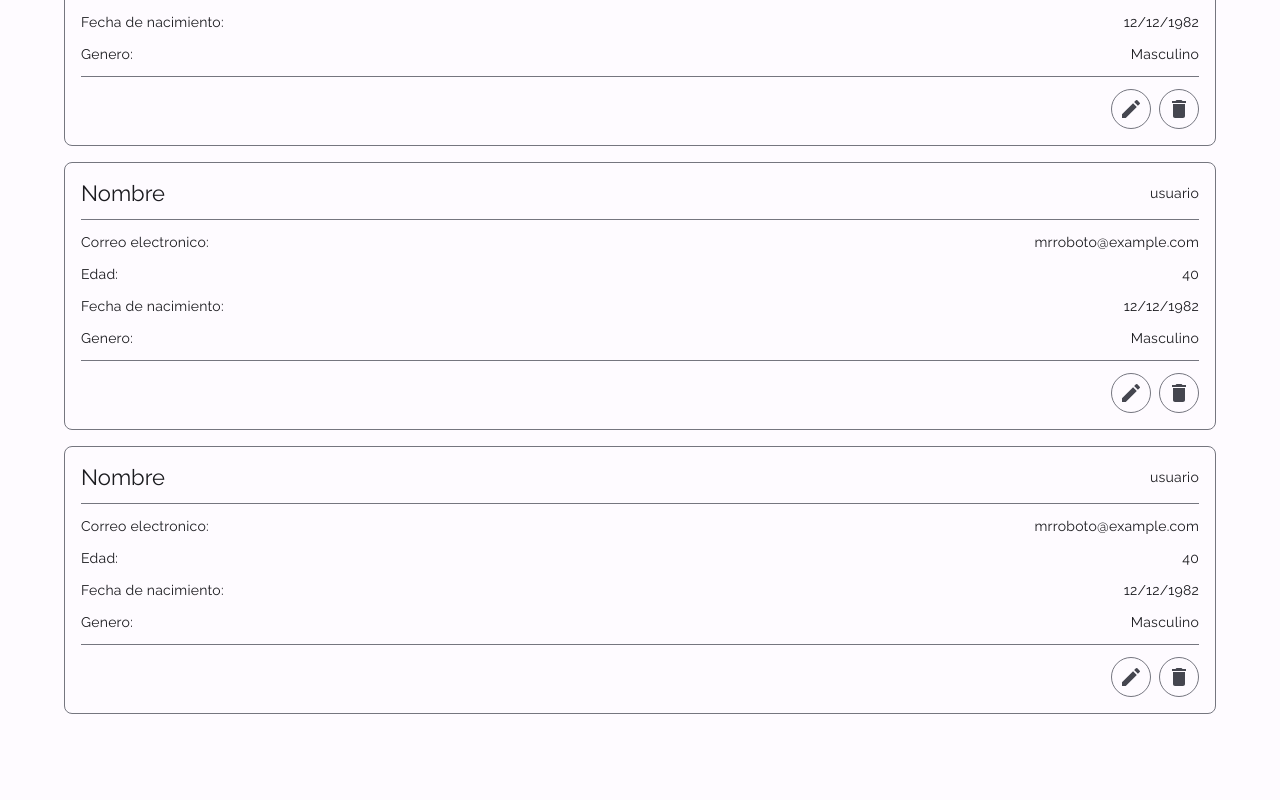
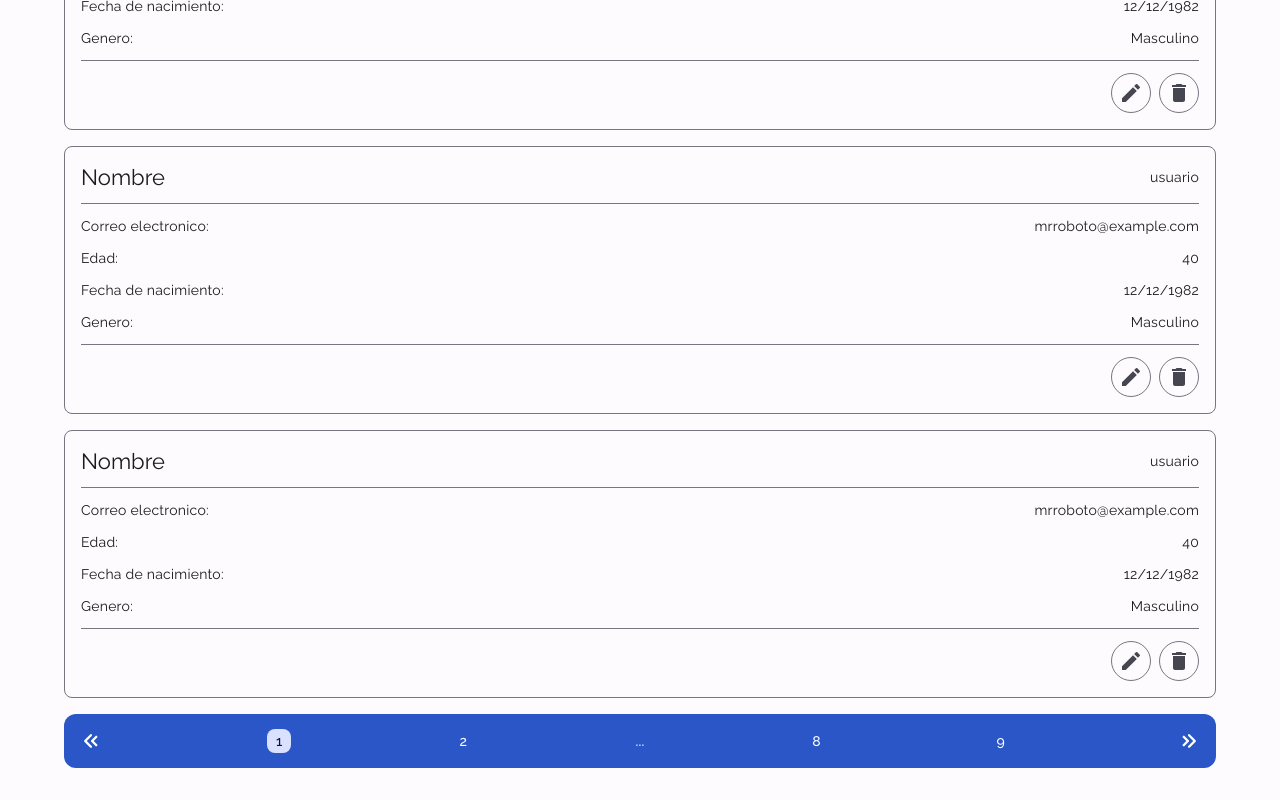
Before and after one commit to Rodrigo1619/Notimed, a Next.js app in the folder notimed-admin-web/: page /users in a window 1280 px wide. Shown: the part 1198-1998 px from the top of the page. Before the commit the page ends 1912 px from the top, so only its background shows below. Built offline with nearby package versions, Linux system fonts and the light colour scheme.

Commit message:
feat: ReactPaginate component added

```diff
--- a/notimed-admin-web/pages/users/index.tsx
+++ b/notimed-admin-web/pages/users/index.tsx
@@ -5,20 +5,30 @@ import SearchInput from '../../src/components/Inputs/SearchInput';
 import UserCard from '../../src/components/Cards/UserCard';
 import { MdPersonAdd } from 'react-icons/md';
 import Head from 'next/head';
+import ReactPaginate from 'react-paginate';
+import Paginate from '../../src/components/svg/Paginate';
+import { useState } from 'react';
 
 const Users: NextPage = () => {
+
+    const items = [1, 2, 3, 4, 5, 6, 7, 8, 9]
+
+    const [pageCount, setPageCount] = useState(items.length)
+
+
+
     return (
         <>
             <Head>
                 <title> Usuarios </title>
             </Head>
-            <div className='w-full h-screen'>
+            <div className='w-full'>
                 <Navbar
                     title='Usuarios'
                     logo={<UserNotimed className='h-[2.25rem] w-[2.25rem]' />}
                     isEnabled={true}
                 />
-                <div className="w-full h-full px-4 mt-4 space-y-4 md:px-16">
+                <div className="w-full h-full px-4 mb-8 space-y-4 md:px-16">
                     <div className='space-y-4 md:flex md:flex-row md:items-center md:space-x-4'>
                         <SearchInput />
                         <button className="w-full h-10 bg-primary rounded-2xl
@@ -34,6 +44,22 @@ const Users: NextPage = () => {
                     <UserCard />
                     <UserCard />
                     <UserCard />
+
+                    <ReactPaginate
+                        className='bg-primary flex flex-row
+                        w-full justify-between items-center labelSmall text-onPrimary rounded-xl px-3 py-3 space-x-1 md:text-titleSmall'
+                        breakLabel="..."
+                        marginPagesDisplayed={2}
+                        pageRangeDisplayed={1}
+                        nextLabel={<Paginate className='rounded-full p-1 h-auto w-auto rotate-180
+                                    hover:bg-onPrimaryState-hover focus:bg-onPrimaryContainerState-focus md:p-2' />}
+                        previousLabel={<Paginate className='rounded-full p-1 h-auto w-auto
+                                    hover:bg-onPrimaryState-hover focus:bg-onPrimaryContainerState-focus md:p-2' />}
+                        pageCount={pageCount}
+                        pageClassName="w-3 h-3 p-3 flex items-center justify-center"
+                        activeClassName='w-3 h-3 p-3 flex items-center justify-center
+                            bg-primaryContainer text-onPrimaryContainer rounded-lg'
+                    />
                 </div>
             </div>
         </>
--- /dev/null
+++ b/notimed-admin-web/src/components/svg/Paginate.tsx
@@ -0,0 +1,17 @@
+import React, { FC } from "react";
+import { PropVector } from "../interfaces/props";
+
+const Paginate: FC<PropVector> = ({ className }) => (
+
+    <svg
+        className={className}
+        width="15"
+        height="14"
+        viewBox="0 0 15 14"
+        fill="none"
+        xmlns="http://www.w3.org/2000/svg">
+        <path fill-rule="evenodd" clip-rule="evenodd" d="M14.6481 13.5859C14.4319 13.802 14.1387 13.9234 13.8331 13.9234C13.5274 13.9234 13.2342 13.802 13.018 13.5859L7.25417 7.822C7.03806 7.60582 6.91665 7.31266 6.91665 7.00699C6.91665 6.70131 7.03806 6.40815 7.25417 6.19198L13.018 0.428101C13.1244 0.317999 13.2516 0.230178 13.3922 0.169762C13.5329 0.109346 13.6841 0.0775455 13.8372 0.0762154C13.9903 0.0748853 14.1421 0.104052 14.2837 0.162015C14.4254 0.219977 14.5541 0.305575 14.6624 0.413812C14.7706 0.522049 14.8562 0.650759 14.9142 0.792431C14.9721 0.934102 15.0013 1.0859 15 1.23896C14.9986 1.39203 14.9668 1.5433 14.9064 1.68394C14.846 1.82458 14.7582 1.95178 14.6481 2.05812L9.69921 7.00699L14.6481 11.9559C14.8642 12.172 14.9856 12.4652 14.9856 12.7709C14.9856 13.0765 14.8642 13.3697 14.6481 13.5859ZM7.73142 13.5859C7.51524 13.802 7.22208 13.9234 6.91641 13.9234C6.61073 13.9234 6.31757 13.802 6.10139 13.5859L0.337517 7.822C0.121405 7.60582 0 7.31266 0 7.00699C0 6.70131 0.121405 6.40815 0.337517 6.19198L6.10139 0.428101C6.31881 0.218113 6.61 0.10192 6.91226 0.104546C7.21451 0.107173 7.50364 0.228409 7.71738 0.442143C7.93111 0.655877 8.05235 0.945007 8.05497 1.24726C8.0576 1.54952 7.94141 1.84071 7.73142 2.05812L2.78255 7.00699L7.73142 11.9559C7.94753 12.172 8.06894 12.4652 8.06894 12.7709C8.06894 13.0765 7.94753 13.3697 7.73142 13.5859Z" fill="white" />
+    </svg>
+)
+
+export default Paginate;
```
